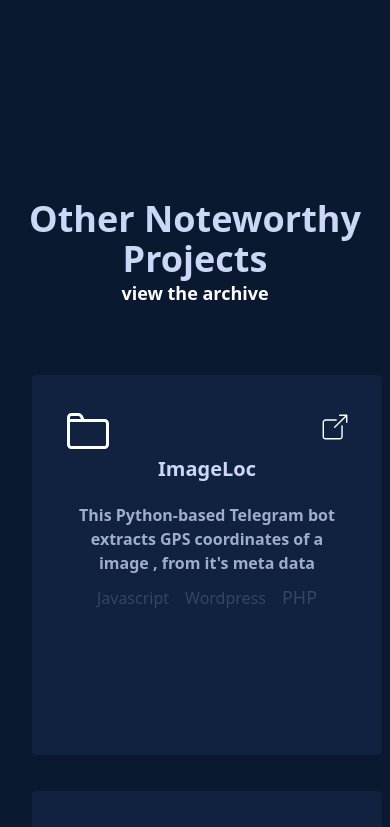
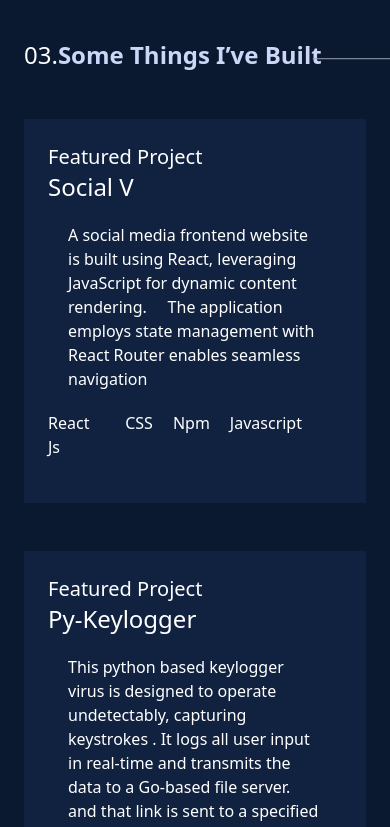
Before and after one commit to CoolSidOfficial/britney_portfolio, a React (Vite) app: page / in a window 390 px wide. Shown: the part 3757-4584 px from the top of the page. Built offline with nearby package versions, Linux system fonts and the light colour scheme.

Commit message:
mobile friendly v2

```diff
--- a/src/App.jsx
+++ b/src/App.jsx
@@ -22,9 +22,9 @@ const App = () => {
 
       </ul>
       <span className="md:fixed md:bottom-[1%] md:left-[25px] md:h-[20%] bg-gray-400 md:w-1"></span>
-      <a className=" hidden md:block fixed bottom-[45%] left-[86%] rotate-90 text-lg text-[#8892B0] font-bold z-100" href="mailto:siddhantjainmvm@gmail.com">siddhantjainmvm@gmail.com&nbsp;&nbsp;</a>
+      <a className=" hidden md:block fixed md:fixed bottom-[39%] left-[86%] rotate-90 text-lg text-[#8892B0] font-bold z-100" href="mailto:siddhantjainmvm@gmail.com">siddhantjainmvm@gmail.com&nbsp;&nbsp;</a>
 
-      <span className="fixed md:bottom-[1%] md:right-[120px] md:h-[20%] bg-gray-400 md:w-1"></span>
+      <span className="fixed  md:fixed md:bottom-[1%] md:left-[94.5%] md:h-[20%] bg-gray-400 md:w-1"></span>
       <Header uname="Siddhant Jain" title="I built things for the web" description={["I 'm a full-stack web developer with a passion ",<br/>," for creating dynamic and interactive web applications.",<br/>,"I have experience in both front-end and back-end technologies",<br/>,"and I m always eager to learn and implement new skills" ] } />
       </Fade  >
       <Aboutme />
--- a/src/components/Aboutme.jsx
+++ b/src/components/Aboutme.jsx
@@ -2,14 +2,14 @@ import Image from "../assets/sid.jpg"
 import { Slide,Fade ,Bounce} from "react-awesome-reveal";
 const Aboutme = () => {
   return (
-    <>
+    <div className="md:relative">
     <Fade triggerOnce delay={100}>
-      <div className="bg-[#0A192] h-56 md:hidden">
+      <div className="bg-[#0A192] h-56 md:hidden ">
 
       </div>
         <span className="text-[#C1CAEB]  text-2xl  md:text-5xl md:m-12 m-4 font-bold md:inline">01. About Me</span>
         {/* <span className=" text-3xl text-[#C1CAEB]  font-bold  "> About Me&nbsp; </span> */}
-      <span className=" md:absolute  md:rotate-90	 md:left-[600px] md:top-[97%] md:h-[58%] bg-gray-400 md:w-[0.5px]"></span>
+      <span className=" md:absolute  md:rotate-90	 md:left-[48%] md:top-[-250px] md:h-[58%] bg-gray-400 md:w-[0.5px]"></span>
 
       <div className="m-4  flex md:m-24 text-white">
        <div className= " text-[#818CA9] md:text-xl text-lg flex column w-110 ">
@@ -39,7 +39,7 @@ Despite expanding my interests and becoming a pantomath, I never abandoned my fi
     </div>
   </div>
 </Fade>
-</>
+</div>
   )
 }
 
--- a/src/components/Experience.jsx
+++ b/src/components/Experience.jsx
@@ -31,7 +31,7 @@ const Experience = () => {
 
         <div className=' md:block'>
           {/* small devices ul starts here */}
-        <ul className='md:hidden  mb-10 text-[#8892B0] ml-7 mt-12  font-semibold  text-xl flex justify-evenly gap-12 '>
+        <ul className='md:hidden  mb-10 text-[#8892B0] ml-7 mt-12    font-semibold  text-xl flex justify-evenly gap-12 '>
     <li><button  onClick={()=>setExperience(1)}  >StartUp</button></li>
     <li><button  onClick={()=>setExperience(2)}>Aicte Idealab</button></li>
     <li><button  onClick={()=>setExperience(3)}>KLIC</button></li>
--- a/src/components/Mob_Proj_Comp.jsx
+++ b/src/components/Mob_Proj_Comp.jsx
@@ -1,16 +1,19 @@
 import React from 'react'
 
-function Mob_Proj_Comp() {
+function Mob_Proj_Comp(props) {
   return (
-    <div className='flex flex-col'>
-        <div className='text-white font-mono'>Featured Project</div>
-        <div className=''></div>
-        <div></div>
-        <div><span></span>
-        <span></span>
-        <span></span>
-        <span></span>
-        <span></span>
+    <div className='flex flex-col w-86 bg-[#112240] mt-12 h-96   p-6  '>
+        <div className='text-white text-xl '>Featured Project</div>
+        <div className=' text-2xl text-white '>{props.title}</div>
+        <div className=' text-white p-5'>{props.desc}</div>
+        <div className=' text-white flex space-x-5'>
+          <span>{props.tags[0]}</span>
+        <span>{props.tags[1]}</span>
+        <span>
+          {props.tags[2]}
+        </span>
+        <span>{props.tags[3]}</span>
+        <span>{props.tags[4]}</span>
         <span></span></div>
         <div>
             <span></span>
--- a/src/components/Projects.jsx
+++ b/src/components/Projects.jsx
@@ -15,10 +15,13 @@ const Projects = () => {
    <Proj_Comp  side ="ltl" title="Py-Keylogger" desc="This  python based keylogger virus is designed to operate undetectably, capturing keystrokes . It logs all user input in real-time and transmits the data to a Go-based file server. and that link is sent to a specified email address" tags={["Python3","Pynput","Smtplib"," Windows OS API"]}  link="https://github.com/CoolSidOfficial/py-keylogger"/>
    <Proj_Comp side="rtl" title="ProofReading-Report-Helper" desc="Report Helper is a CLI tool developed in Python that streamlines proofreading tasks. It handle Excel file operations, it extracts specified questions and maps them to the Ctrl+M key for quick insertion. " tags={["Openpyxl", "Pyperclip","Pynput","PyautoGui"]}  link="https://github.com/CoolSidOfficial/Report_Helper"/>
  </div>
+ <div className='block md:hidden'>
 
-  {/* <Mob_Proj_Comp></Mob_Proj_Comp> */}
-  {/* <Mob_Proj_Comp></Mob_Proj_Comp> */}
-  {/* <Mob_Proj_Comp></Mob_Proj_Comp> */}
+   <Mob_Proj_Comp title="Social V" desc="A social media frontend website is built using React, leveraging JavaScript for dynamic content rendering. &nbsp;&nbsp;&nbsp; The application employs state management  with React Router enables seamless navigation" tags={["React Js","CSS ","Npm","Javascript"]}/>
+   <Mob_Proj_Comp title="Py-Keylogger" desc="This  python based keylogger virus is designed to operate undetectably, capturing keystrokes . It logs all user input in real-time and transmits the data to a Go-based file server. and that link is sent to a specified email address" tags={["Python3","Pynput","Smtplib"," Windows OS API"]}/>
+  <Mob_Proj_Comp title="ProofReading-Report-Helper" desc="Report Helper is a CLI tool developed in Python that streamlines proofreading tasks. It handle Excel file operations, it extracts specified questions and maps them to the Ctrl+M key for quick insertion.  " tags={["Openpyxl", "Pyperclip","Pynput","PyautoGui"]}/>
+
+ </div>
 
    {/* <Proj_Comp title="Spotify Profile"/> */}
    {/* <Proj_Comp title="Build a Spotify Connected App"/> */}
--- a/src/components/exp_comp.jsx
+++ b/src/components/exp_comp.jsx
@@ -2,7 +2,7 @@ import React from 'react'
 
 const Exp_comp = (props) => {
   return (
-    <div>
+    <div className='m-4'>
         <span className="text-[#CCD6F6] font-semibold text-lg md:text-2xl p-1 block">{props.title}</span>
         <span className='text-[#8892B0]   font-semibold   text-xl '>{props.dateto}</span>
        <p className='text-[#8892B0] p-5 text-lg font-semibold  before:content-["▹"] before:text-white '>{props.first_para}</p>
```
